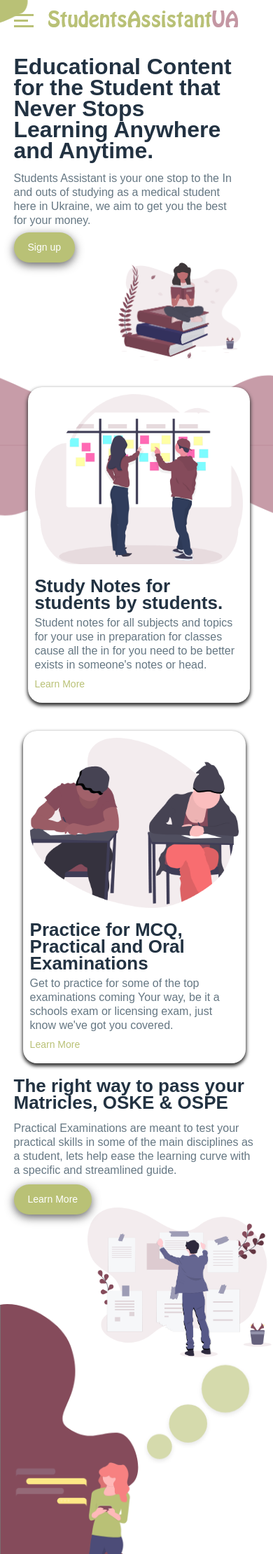
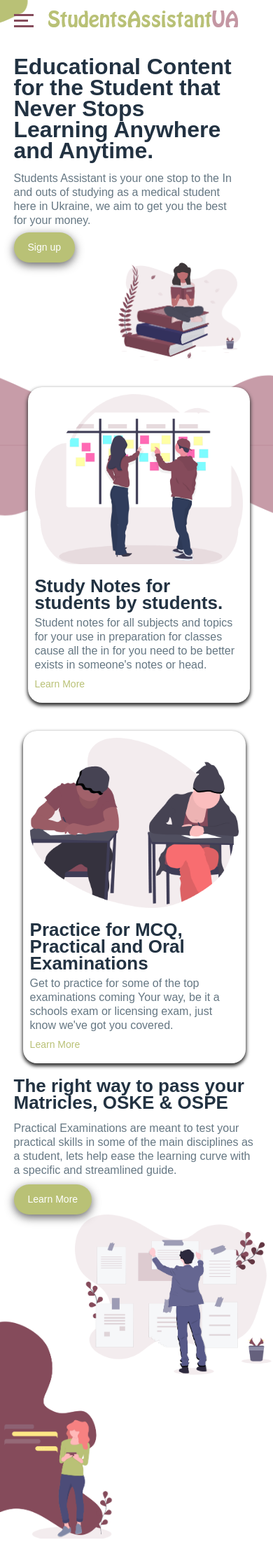
Before and after one commit to NeniEmSu/StudentsAssistantUa-2.0, a PHP site: page / in a window 390 px wide. Shown: the part 20-2240 px from the top of the page at 70% size. Run offline with PHP 8.4, Linux system fonts and the light colour scheme.

Commit message:
updated background image and added substitute image

```diff
--- a/css/main.css
+++ b/css/main.css
@@ -88,7 +88,6 @@ a {
 }
 
 .container {
-
   margin: 20px auto;
 }
 
@@ -107,7 +106,7 @@ a {
   width: 28px;
   height: 3px;
   margin: 0 0 5px 0;
-    background: white;
+  background: var(--main-marron-color);
   transition: all 500ms ease-out;
 }
 
@@ -164,7 +163,7 @@ nav li a {
 }
 
 nav li a::before {
-    content: '';
+  content: "";
   display: block;
   height: 5px;
   background-color: var(--main-Chartreuse-color);
@@ -199,11 +198,9 @@ li:last-child {
   outline: none;
   -webkit-transition: translate(-50%, -50%);
   transition: all ease 500ms;
-
 }
 
 .btn:hover {
-
   outline: none;
   opacity: 0.85;
   transform: scale(1.1);
@@ -312,18 +309,18 @@ li:last-child {
 }
 
 .ending {
-    margin-top: 10em;
+  margin-top: 12em;
 }
 
 .ending-text:first-child {
-    margin-left: 15%;
+  margin-left: 0;
   width: 45%;
   float: left;
   margin-right: 0;
 }
 
 .ending-text:last-child {
-    margin-top: 10rem;
+  margin-top: 18rem;
   width: 50%;
   float: right;
 }
@@ -336,14 +333,26 @@ li:last-child {
   margin-bottom: 15px;
 }
 
-.ending-image {
+.ending-image .notice {
   margin-top: 2rem;
-    width: 40%;
+  width: 50%;
   float: left;
 }
 
 .notice {
   width: 80%;
+  height: auto;
+}
+
+.ending-image .texting {
+  margin-left: -5.5%;
+  margin-top: -5rem;
+  width: 40%;
+  float: left;
+}
+
+.texting {
+  width: 100%;
   height: auto;
 }
 
@@ -353,7 +362,7 @@ hr {
 
 footer {
   display: inline-block;
-    margin-top: 20rem;
+  margin-top: 5rem;
 }
 
 footer a img {
@@ -370,7 +379,6 @@ footer a img:hover {
   margin-top: 30px;
   width: 100%;
 }
-
 
 .footer-nav .resources,
 .footer-nav .license,
@@ -405,7 +413,6 @@ div .Copyright {
 .social-icons a {
   padding-right: 2rem;
 }
-
 
 .social-icons {
   float: left;
@@ -480,7 +487,7 @@ div .Copyright {
     width: 28px;
     height: 3px;
     margin: 0 0 5px 0;
-        background: var(--main-Chartreuse-color);
+    background: var(--main-marron-color);
     transition: all 500ms ease-out;
   }
 
@@ -537,7 +544,7 @@ div .Copyright {
   }
 
   nav li a::before {
-        content: '';
+    content: "";
     display: block;
     height: 5px;
     background-color: var(--main-Chartreuse-color);
@@ -594,7 +601,6 @@ div .Copyright {
     cursor: pointer;
     font-size: 14px;
     line-height: 17px;
-
   }
 
   .cards-section {
@@ -631,7 +637,6 @@ div .Copyright {
     display: none;
   }
 
-
   .card h2 {
     text-align: left;
     margin: 15px 0 0 0;
@@ -658,7 +663,7 @@ div .Copyright {
   }
 
   .ending-text:last-child {
-        margin-top: 18rem;
+    margin-top: 2rem;
     width: 100%;
     float: right;
     margin-bottom: 5rem;
@@ -672,16 +677,28 @@ div .Copyright {
     margin-bottom: 10px;
   }
 
-    .ending-image {
-        margin-top: -10px;
-        width: 75%;
+  .ending-image .notice {
+    margin-top: 0px;
+    width: 80%;
     float: left;
   }
 
   .notice {
+    width: 75%;
+    height: auto;
+    margin-left: 25%;
+  }
+
+  .ending-image .texting {
+    margin-left: -5.5%;
+    margin-top: -5rem;
+    width: 50%;
+    float: left;
+  }
+
+  .texting {
     width: 100%;
     height: auto;
-        margin-left: 40%;
   }
 
   hr {
@@ -744,7 +761,6 @@ div .Copyright {
     padding-right: 2rem;
   }
 
-
   .social-icons {
     float: none;
   }
@@ -756,7 +772,6 @@ div .Copyright {
   .copyright-text p a {
     color: var(--main-Chartreuse-color);
   }
-
 }
 
 /* Small devices (portrait tablets and large phones, 600px and up) */
--- a/index.html
+++ b/index.html
@@ -162,6 +162,10 @@
                     <img class="notice" src="img/Group 329.png" alt="">
                 </div>
 
+                <div class="ending-image">
+                    <img class="texting" src="img/Mask Group 10.png" alt="">
+                </div>
+
                 <div class="ending-text">
                     <h2>Get assistance from like minded
                         students right on the Platform</h2>
```
Also changed, not shown: img/Ellipse 80.png (deleted), img/Group 348.png (deleted), img/Group 350.png (deleted), img/Mask Group 10.png (added), img/Mask Group 3.png (deleted), img/Mask Group 4.png (deleted), img/Mask Group 5.png (deleted), img/assets/Group 352.png (added), img/background.png, img/phonebackground.png. Lines whose indentation alone changed are shown as unchanged.
